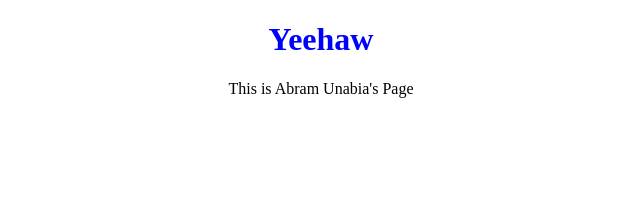
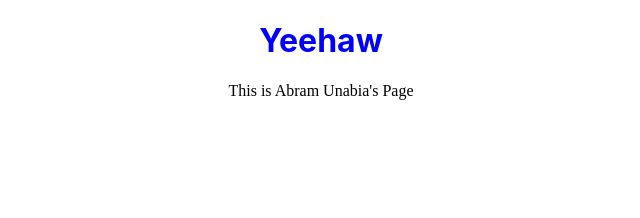
Before and after one commit to unabiabram/unabiabram.github.io, a Jekyll site: the page index.html, which Jekyll copies as it is, in a window 1280 px wide. Shown: the top 218 px of the page, without its empty margins (319-959 px from the left). Built offline with Jekyll 4.4.1, drawn with Linux system fonts in a browser that asks for light colours.

Commit message:
Update index.html

```diff
--- a/index.html
+++ b/index.html
@@ -2,6 +2,7 @@
 <style>
   h1{
     color: blue;
+    font-family: -apple-system, BlinkMacSystemFont, 'Segoe UI', Roboto, Oxygen, Ubuntu, Cantarell, 'Open Sans', 'Helvetica Neue', sans-serif;
     text-align: center;
   }
   p{
```
